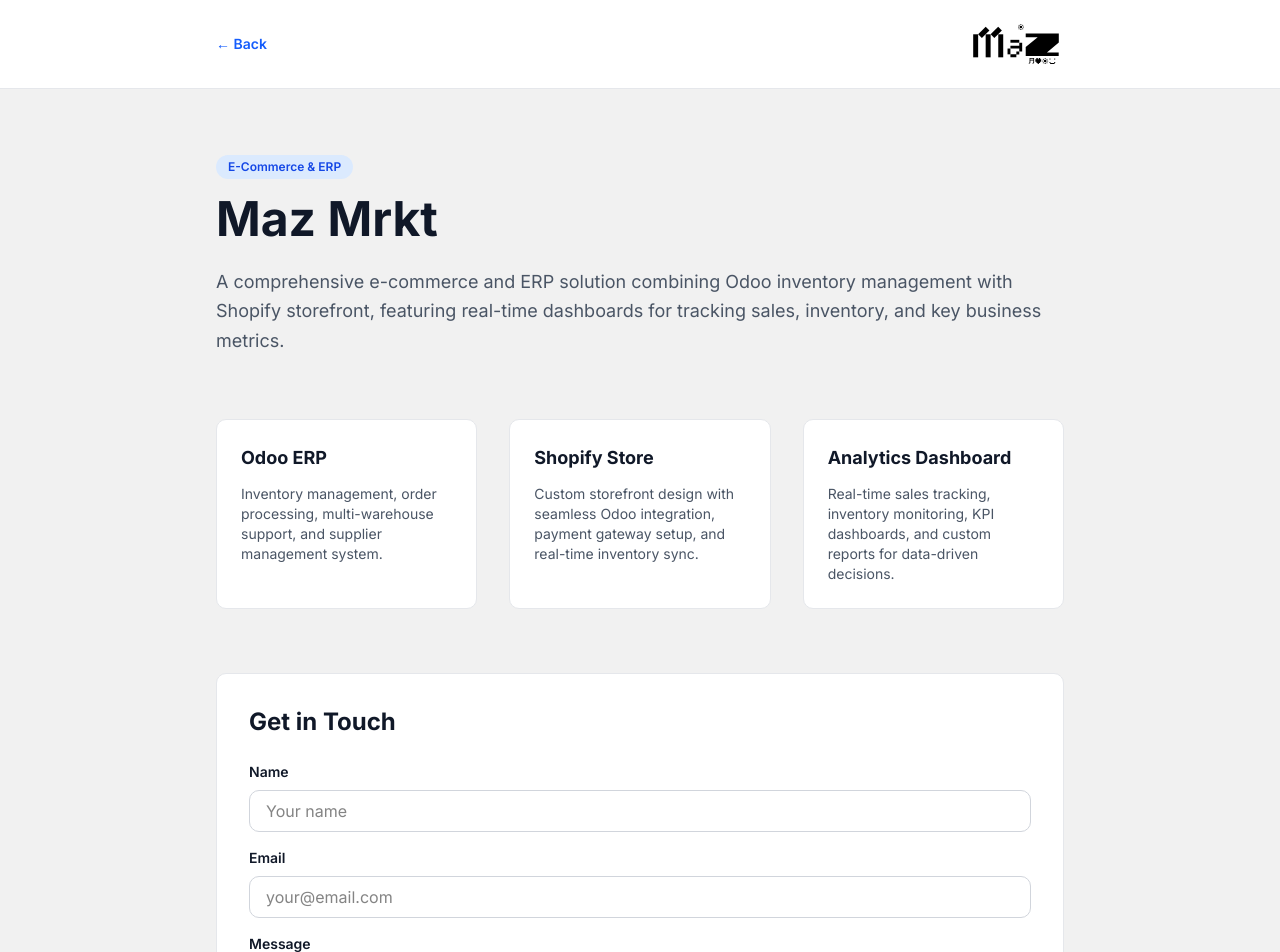
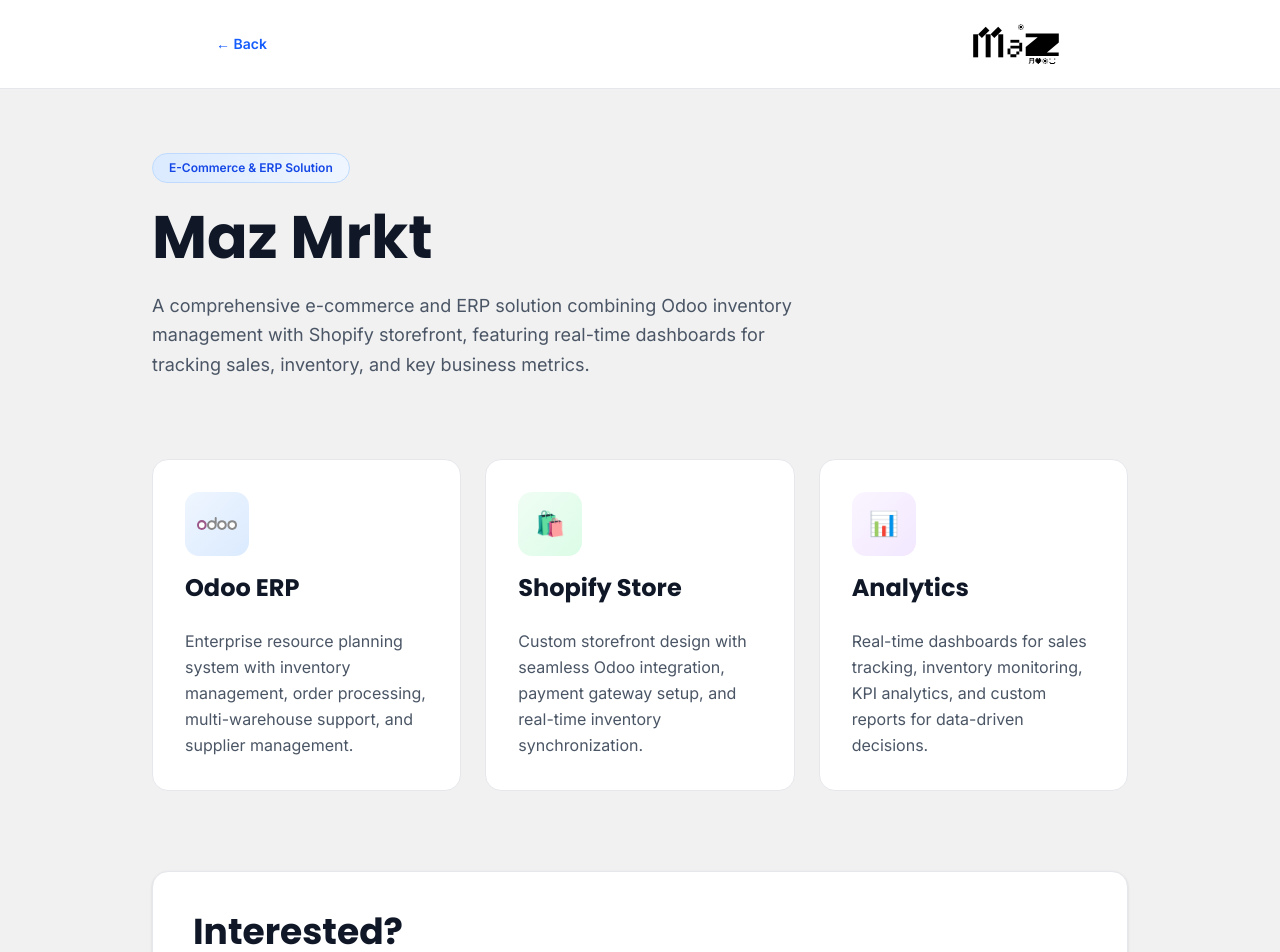
Before and after one commit to IbrahimRaafat/Raafats-Portofolio, a Next.js app: page /maz in a window 1280 px wide. Shown: the top 952 px of the page. Built offline with nearby package versions, Linux system fonts and the light colour scheme.

Commit message:
refine: modernize Maz page cards with better typography and Odoo logo

```diff
--- a/src/pages/maz.tsx
+++ b/src/pages/maz.tsx
@@ -1,11 +1,17 @@
 import Head from "next/head";
-import { Inter } from "next/font/google";
+import { Inter, Poppins } from "next/font/google";
 import Link from "next/link";
 import { useState } from "react";
 
 const inter = Inter({
   subsets: ["latin"],
   variable: "--font-inter",
+});
+
+const poppins = Poppins({
+  weight: ['400', '500', '600', '700'],
+  subsets: ["latin"],
+  variable: "--font-poppins",
 });
 
 export default function MazCase() {
@@ -36,7 +42,7 @@
   };
 
   return (
-    <div className={`${inter.variable} font-sans bg-[#f1f1f1] min-h-screen`}>
+    <div className={`${inter.variable} ${poppins.variable} font-sans bg-[#f1f1f1] min-h-screen`}>
       <Head>
         <title>Maz Mrkt | Ibrahim Raafat</title>
         <meta name="description" content="Odoo ERP & Shopify e-commerce solution for Maz Mrkt" />
@@ -45,7 +51,7 @@
       {/* Header */}
       <header className="bg-white border-b border-gray-200">
         <div className="max-w-4xl mx-auto px-6 py-6 flex items-center justify-between">
-          <Link href="/" className="text-sm font-semibold text-blue-600 hover:text-blue-700">
+          <Link href="/" className="text-sm font-semibold text-blue-600 hover:text-blue-700 transition">
             ← Back
           </Link>
           <div className="w-24 h-10 bg-contain bg-no-repeat bg-center" style={{ backgroundImage: 'url(/images/maz-logo.svg)' }} />
@@ -53,47 +59,76 @@
       </header>
 
       {/* Main Content */}
-      <main className="max-w-4xl mx-auto px-6 py-16">
-        <div className="mb-16">
-          <div className="inline-block px-3 py-1 bg-blue-100 text-blue-700 rounded-full text-xs font-semibold mb-4">
-            E-Commerce & ERP
+      <main className="max-w-5xl mx-auto px-6 py-16">
+        <div className="mb-20">
+          <div className="inline-block px-4 py-1.5 bg-gradient-to-r from-blue-100 to-blue-50 text-blue-700 rounded-full text-xs font-semibold mb-6 border border-blue-200">
+            E-Commerce & ERP Solution
           </div>
-          <h1 className="text-5xl font-bold text-gray-900 mb-6">Maz Mrkt</h1>
-          <p className="text-lg text-gray-600 leading-relaxed">
+          <h1 className="text-6xl font-bold text-gray-900 mb-6" style={{ fontFamily: 'var(--font-poppins)' }}>
+            Maz Mrkt
+          </h1>
+          <p className="text-lg text-gray-600 leading-relaxed max-w-2xl">
             A comprehensive e-commerce and ERP solution combining Odoo inventory management with Shopify storefront,
             featuring real-time dashboards for tracking sales, inventory, and key business metrics.
           </p>
         </div>
 
         {/* Services */}
-        <div className="grid md:grid-cols-3 gap-8 mb-16">
-          <div className="bg-white rounded-lg p-6 border border-gray-200">
-            <h3 className="text-lg font-bold text-gray-900 mb-3">Odoo ERP</h3>
-            <p className="text-gray-600 text-sm">Inventory management, order processing, multi-warehouse support, and supplier management system.</p>
+        <div className="grid md:grid-cols-3 gap-6 mb-20">
+          {/* Odoo Card */}
+          <div className="group bg-white rounded-2xl p-8 border border-gray-200 hover:border-blue-300 hover:shadow-xl transition-all duration-300 hover:scale-105">
+            <div className="mb-6">
+              <div className="w-16 h-16 bg-gradient-to-br from-blue-50 to-blue-100 rounded-xl flex items-center justify-center mb-4 group-hover:from-blue-100 group-hover:to-blue-200 transition">
+                <img src="/images/odoo-logo.svg" alt="Odoo" className="w-10 h-10 object-contain" />
+              </div>
+              <h3 className="text-2xl font-bold text-gray-900" style={{ fontFamily: 'var(--font-poppins)' }}>Odoo ERP</h3>
+            </div>
+            <p className="text-gray-600 leading-relaxed">
+              Enterprise resource planning system with inventory management, order processing, multi-warehouse support, and supplier management.
+            </p>
           </div>
 
-          <div className="bg-white rounded-lg p-6 border border-gray-200">
-            <h3 className="text-lg font-bold text-gray-900 mb-3">Shopify Store</h3>
-            <p className="text-gray-600 text-sm">Custom storefront design with seamless Odoo integration, payment gateway setup, and real-time inventory sync.</p>
+          {/* Shopify Card */}
+          <div className="group bg-white rounded-2xl p-8 border border-gray-200 hover:border-green-300 hover:shadow-xl transition-all duration-300 hover:scale-105">
+            <div className="mb-6">
+              <div className="w-16 h-16 bg-gradient-to-br from-green-50 to-green-100 rounded-xl flex items-center justify-center mb-4 group-hover:from-green-100 group-hover:to-green-200 transition">
+                <span className="text-2xl">🛍️</span>
+              </div>
+              <h3 className="text-2xl font-bold text-gray-900" style={{ fontFamily: 'var(--font-poppins)' }}>Shopify Store</h3>
+            </div>
+            <p className="text-gray-600 leading-relaxed">
+              Custom storefront design with seamless Odoo integration, payment gateway setup, and real-time inventory synchronization.
+            </p>
           </div>
 
-          <div className="bg-white rounded-lg p-6 border border-gray-200">
-            <h3 className="text-lg font-bold text-gray-900 mb-3">Analytics Dashboard</h3>
-            <p className="text-gray-600 text-sm">Real-time sales tracking, inventory monitoring, KPI dashboards, and custom reports for data-driven decisions.</p>
+          {/* Analytics Card */}
+          <div className="group bg-white rounded-2xl p-8 border border-gray-200 hover:border-purple-300 hover:shadow-xl transition-all duration-300 hover:scale-105">
+            <div className="mb-6">
+              <div className="w-16 h-16 bg-gradient-to-br from-purple-50 to-purple-100 rounded-xl flex items-center justify-center mb-4 group-hover:from-purple-100 group-hover:to-purple-200 transition">
+                <span className="text-2xl">📊</span>
+              </div>
+              <h3 className="text-2xl font-bold text-gray-900" style={{ fontFamily: 'var(--font-poppins)' }}>Analytics</h3>
+            </div>
+            <p className="text-gray-600 leading-relaxed">
+              Real-time dashboards for sales tracking, inventory monitoring, KPI analytics, and custom reports for data-driven decisions.
+            </p>
           </div>
         </div>
 
         {/* Contact Form */}
-        <div className="bg-white rounded-lg p-8 border border-gray-200">
-          <h2 className="text-2xl font-bold text-gray-900 mb-6">Get in Touch</h2>
+        <div className="bg-white rounded-2xl p-10 border border-gray-200 shadow-sm">
+          <h2 className="text-4xl font-bold text-gray-900 mb-2" style={{ fontFamily: 'var(--font-poppins)' }}>
+            Interested?
+          </h2>
+          <p className="text-gray-600 mb-8">Let's discuss your project. Fill out the form below and I'll get back to you shortly.</p>
 
           {submitted && (
-            <div className="mb-6 p-4 bg-green-50 border border-green-200 rounded-lg text-green-700">
-              Thanks for reaching out! I'll be in touch soon.
+            <div className="mb-6 p-4 bg-green-50 border border-green-200 rounded-lg text-green-700 font-medium">
+              ✓ Thanks for reaching out! I'll be in touch soon.
             </div>
           )}
 
-          <form onSubmit={handleSubmit} className="space-y-4">
+          <form onSubmit={handleSubmit} className="space-y-5">
             <div>
               <label className="block text-sm font-semibold text-gray-900 mb-2">Name</label>
               <input
@@ -102,7 +137,7 @@
                 value={formData.name}
                 onChange={handleChange}
                 required
-                className="w-full px-4 py-2 border border-gray-300 rounded-lg focus:outline-none focus:ring-2 focus:ring-blue-600"
+                className="w-full px-4 py-3 border border-gray-300 rounded-lg focus:outline-none focus:ring-2 focus:ring-blue-600 focus:border-transparent transition"
                 placeholder="Your name"
               />
             </div>
@@ -115,7 +150,7 @@
                 value={formData.email}
                 onChange={handleChange}
                 required
-                className="w-full px-4 py-2 border border-gray-300 rounded-lg focus:outline-none focus:ring-2 focus:ring-blue-600"
+                className="w-full px-4 py-3 border border-gray-300 rounded-lg focus:outline-none focus:ring-2 focus:ring-blue-600 focus:border-transparent transition"
                 placeholder="your@email.com"
               />
             </div>
@@ -128,14 +163,14 @@
                 onChange={handleChange}
                 required
                 rows={5}
-                className="w-full px-4 py-2 border border-gray-300 rounded-lg focus:outline-none focus:ring-2 focus:ring-blue-600"
+                className="w-full px-4 py-3 border border-gray-300 rounded-lg focus:outline-none focus:ring-2 focus:ring-blue-600 focus:border-transparent transition resize-none"
                 placeholder="Tell me about your project..."
               />
             </div>
 
             <button
               type="submit"
-              className="w-full bg-blue-600 hover:bg-blue-700 text-white font-semibold py-3 rounded-lg transition"
+              className="w-full bg-blue-600 hover:bg-blue-700 text-white font-semibold py-3 rounded-lg transition duration-200 transform hover:scale-105"
             >
               Send Message
             </button>
```
Also changed, not shown: public/images/odoo-logo.svg (added).
